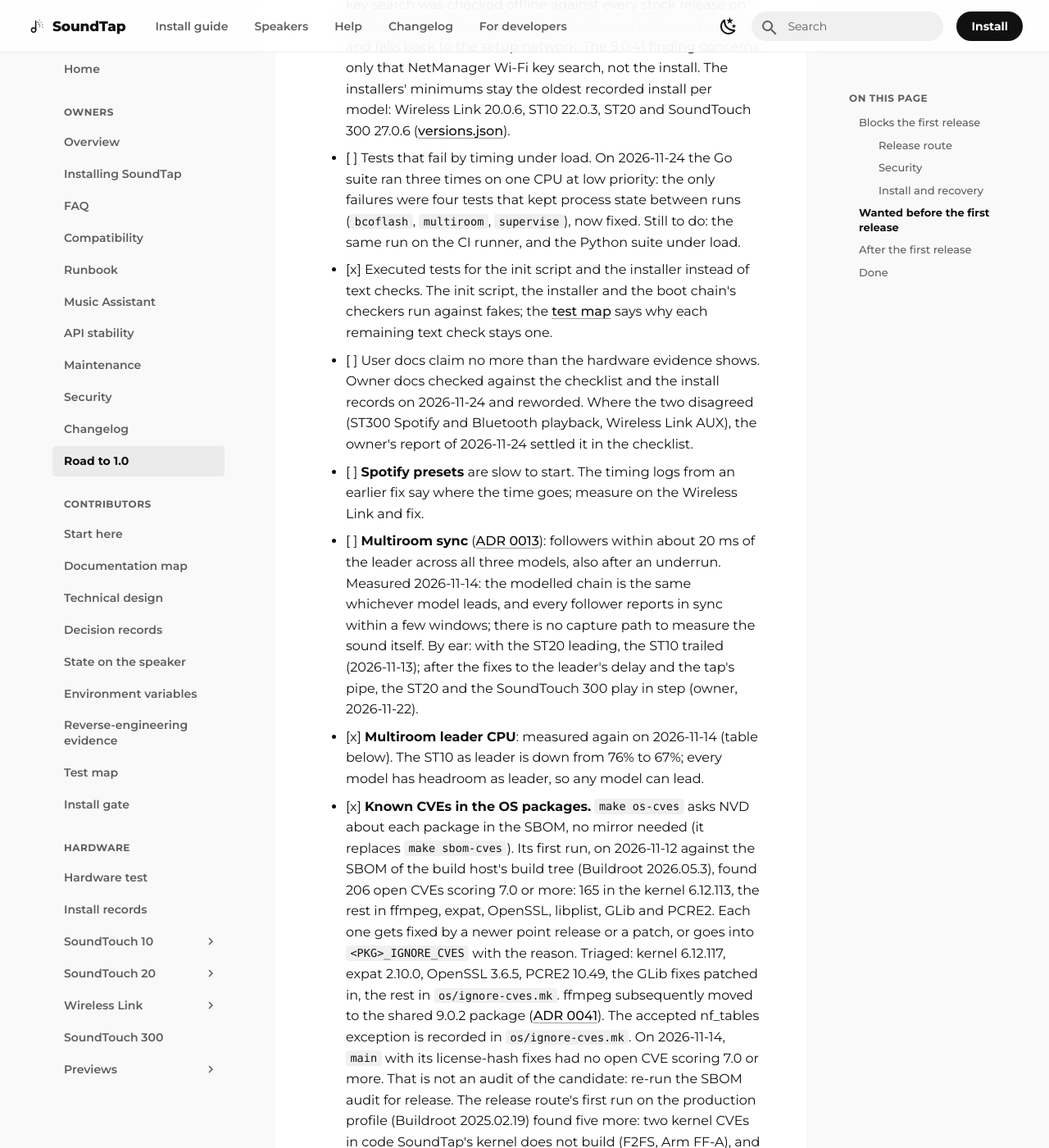
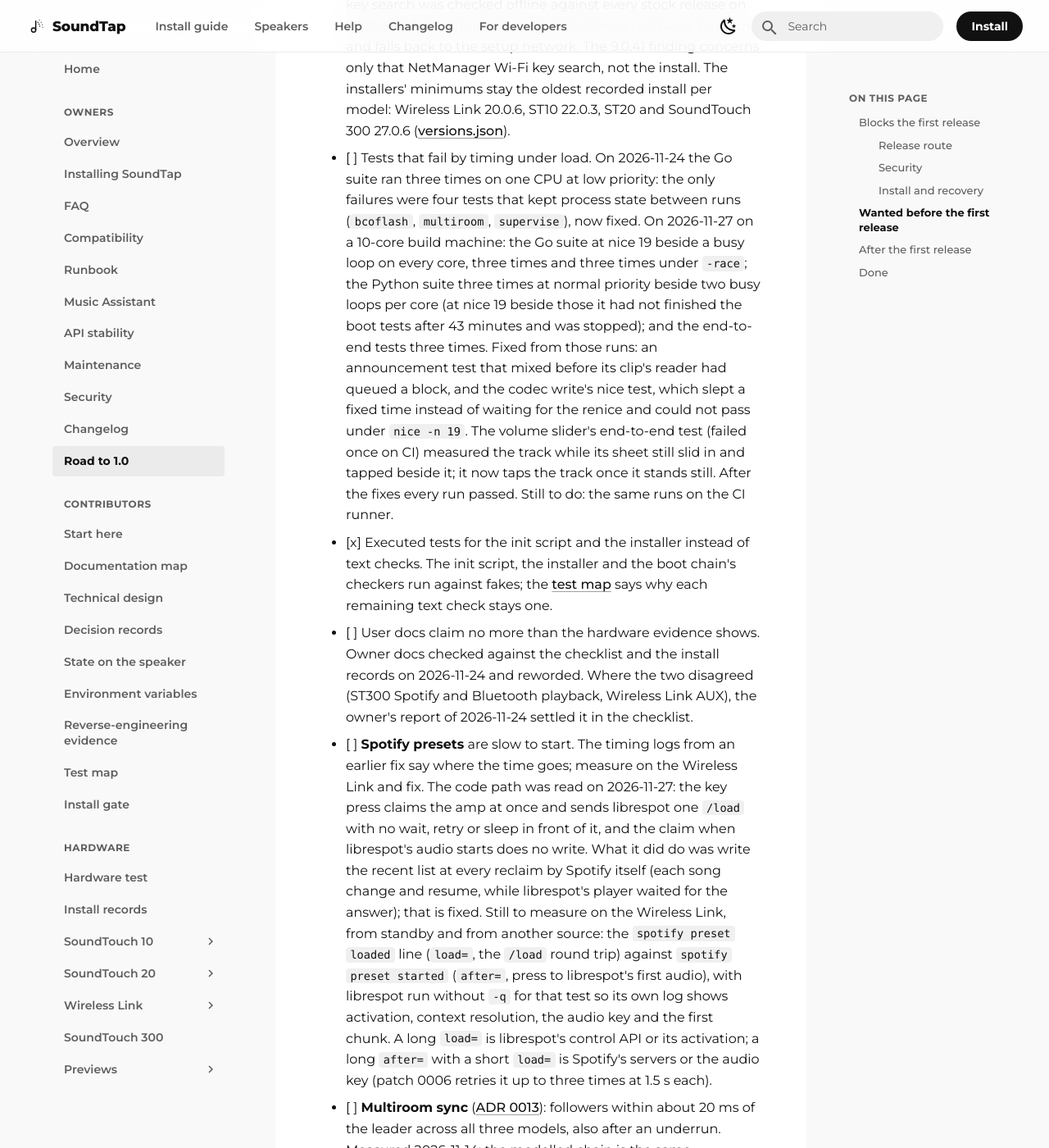
Before and after one commit to stein155/soundtap, an MkDocs documentation site: the page built from docs/owners/roadmap.md, in a window 1280 px wide and 1400 px high, scrolled down 6148 px. Shown: the whole window at 82% size. Built offline with MkDocs 1.6.1 and Material for MkDocs 9.7.7, drawn with Linux system fonts in a browser that asks for light colours; comment, search, counter and statistics services are not loaded.

Commit message:
docs(roadmap): load-test results and the Spotify preset path, 2026-11-27
What ran under load and what it fixed, and what to measure for slow Spotify presets.

```diff
--- a/docs/owners/roadmap.md
+++ b/docs/owners/roadmap.md
@@ -176,8 +176,17 @@ preview becomes a supported model once an owner has run its hardware checklist.
       SoundTouch 300 27.0.6 ([versions.json](../installer/versions.json)).
 - [ ] Tests that fail by timing under load. On 2026-11-24 the Go suite ran three times on one
       CPU at low priority: the only failures were four tests that kept process state between
-      runs (`bcoflash`, `multiroom`, `supervise`), now fixed. Still to do: the same run on the
-      CI runner, and the Python suite under load.
+      runs (`bcoflash`, `multiroom`, `supervise`), now fixed. On 2026-11-27 on a 10-core
+      build machine: the Go suite at nice 19 beside a busy loop on every core, three times
+      and three times under `-race`; the Python suite three times at normal priority beside
+      two busy loops per core (at nice 19 beside those it had not finished the boot tests
+      after 43 minutes and was stopped); and the end-to-end tests three times. Fixed from those runs: an announcement
+      test that mixed before its clip's reader had queued a block, and the codec write's
+      nice test, which slept a fixed time instead of waiting for the renice and could not
+      pass under `nice -n 19`. The volume slider's end-to-end test (failed once on CI)
+      measured the track while its sheet still slid in and tapped beside it; it now taps
+      the track once it stands still. After the fixes every run passed. Still to do: the
+      same runs on the CI runner.
 - [x] Executed tests for the init script and the installer instead of text checks. The init
       script, the installer and the boot chain's checkers run against fakes; the
       [test map](../contributors/testing/README.md) says why each remaining text check stays one.
@@ -186,7 +195,18 @@ preview becomes a supported model once an owner has run its hardware checklist.
       (ST300 Spotify and Bluetooth playback, Wireless Link AUX), the owner's report of
       2026-11-24 settled it in the checklist.
 - [ ] **Spotify presets** are slow to start. The timing logs from an earlier fix say where the time
-      goes; measure on the Wireless Link and fix.
+      goes; measure on the Wireless Link and fix. The code path was read on 2026-11-27: the key
+      press claims the amp at once and sends librespot one `/load` with no wait, retry or
+      sleep in front of it, and the claim when librespot's audio starts does no write. What
+      it did do was write the recent list at every reclaim by Spotify itself (each song
+      change and resume, while librespot's player waited for the answer); that is fixed.
+      Still to measure on the Wireless Link, from standby and from another source: the
+      `spotify preset loaded` line (`load=`, the `/load` round trip) against `spotify preset
+      started` (`after=`, press to librespot's first audio), with librespot run without `-q`
+      for that test so its own log shows activation, context resolution, the audio key and the
+      first chunk. A long `load=` is librespot's control API or its activation; a long
+      `after=` with a short `load=` is Spotify's servers or the audio key (patch 0006 retries
+      it up to three times at 1.5 s each).
 - [ ] **Multiroom sync** ([ADR 0013](../decisions/0013-multiroom-through-snapcast.md)): followers
       within about 20 ms of the leader across all three models, also after an underrun.
       Measured 2026-11-14: the modelled chain is the same whichever model leads, and
```
